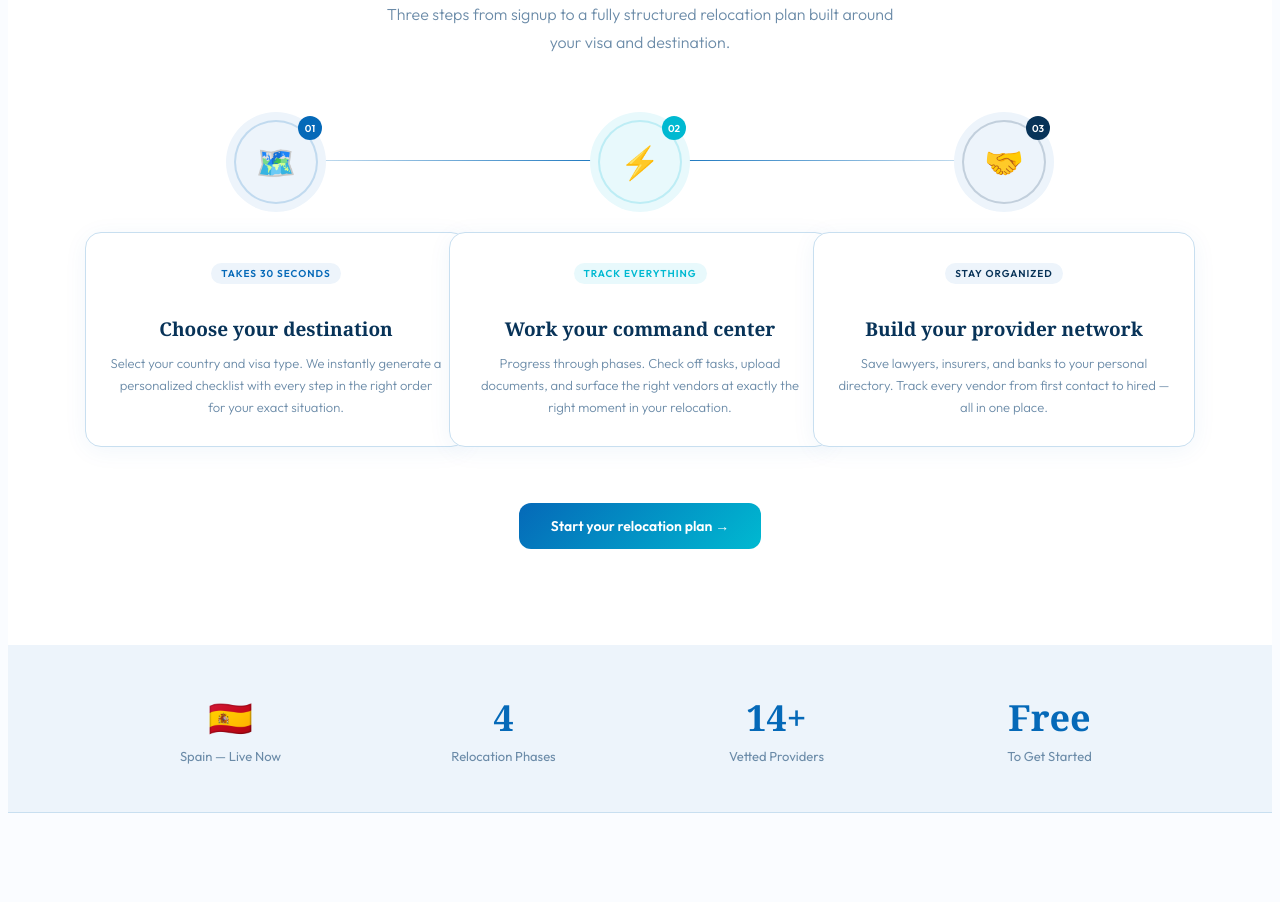
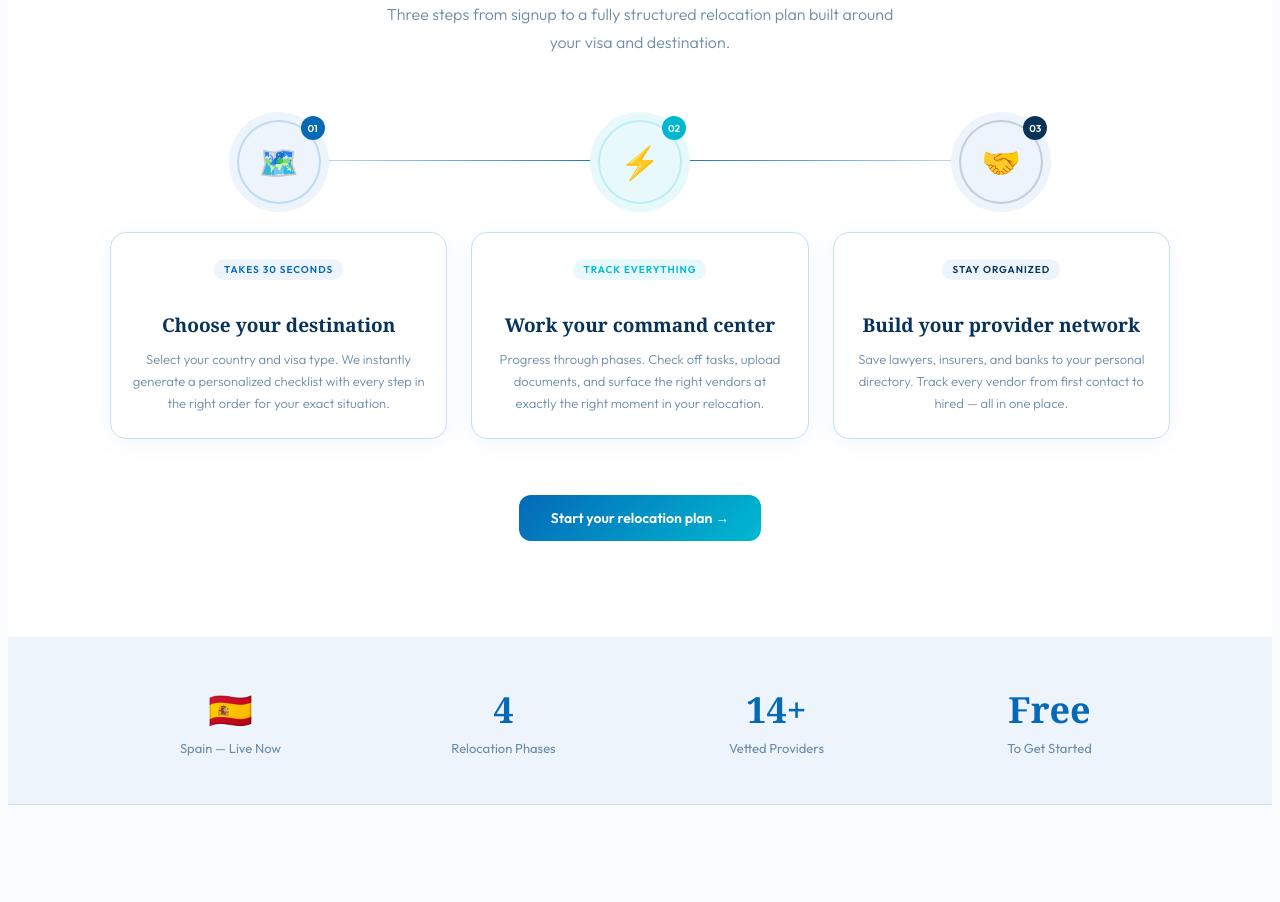
Before and after one commit to playmakerpm/arryvobase, a Next.js app: page / in a window 1280 px wide. Shown: the part 1060-1962 px from the top of the page. Built offline with nearby package versions, Linux system fonts and the light colour scheme.

Commit message:
Fix How It Works card overflow on homepage

```diff
--- a/app/page.tsx
+++ b/app/page.tsx
@@ -117,7 +117,7 @@ export default function HomePage() {
             {/* Connector line */}
             <div style={{ position: "absolute", top: "40px", left: "calc(16.67% + 20px)", right: "calc(16.67% + 20px)", height: "1px", background: "linear-gradient(90deg, #C8DFF0, #0569B8, #C8DFF0)", zIndex: 0 }} />
 
-            <div style={{ display: "grid", gridTemplateColumns: "repeat(3, 1fr)", gap: "32px", position: "relative", zIndex: 1 }}>
+            <div style={{ display: "grid", gridTemplateColumns: "repeat(3, 1fr)", gap: "24px", position: "relative", zIndex: 1, boxSizing: "border-box" }}>
               {[
                 {
                   n: "01",
@@ -147,7 +147,7 @@ export default function HomePage() {
                   tag: "Stay organized",
                 },
               ].map((s) => (
-                <div key={s.n} style={{ display: "flex", flexDirection: "column", alignItems: "center", textAlign: "center" }}>
+                <div key={s.n} style={{ display: "flex", flexDirection: "column", alignItems: "center", textAlign: "center", minWidth: 0 }}>
                   {/* Step circle */}
                   <div style={{ width: "80px", height: "80px", borderRadius: "50%", background: s.bg, border: `2px solid ${s.color}30`, display: "flex", alignItems: "center", justifyContent: "center", marginBottom: "28px", position: "relative", boxShadow: `0 0 0 8px ${s.bg}` }}>
                     <span style={{ fontSize: "32px" }}>{s.icon}</span>
@@ -157,7 +157,7 @@ export default function HomePage() {
                   </div>
 
                   {/* Card */}
-                  <div style={{ background: "white", border: "1px solid #C8DFF0", borderRadius: "16px", padding: "28px 24px", width: "100%", boxShadow: "0 4px 24px rgba(5,105,184,.06)" }}>
+                  <div style={{ background: "white", border: "1px solid #C8DFF0", borderRadius: "16px", padding: "24px 20px", width: "100%", boxShadow: "0 4px 24px rgba(5,105,184,.06)", boxSizing: "border-box" }}>
                     <div style={{ display: "inline-block", fontSize: "10px", fontWeight: 700, letterSpacing: ".1em", textTransform: "uppercase", color: s.color, background: s.bg, padding: "4px 10px", borderRadius: "20px", marginBottom: "14px" }}>
                       {s.tag}
                     </div>
```
